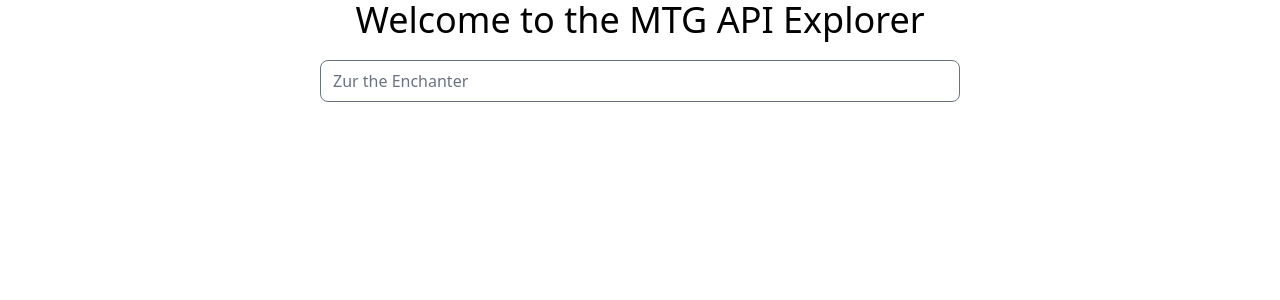
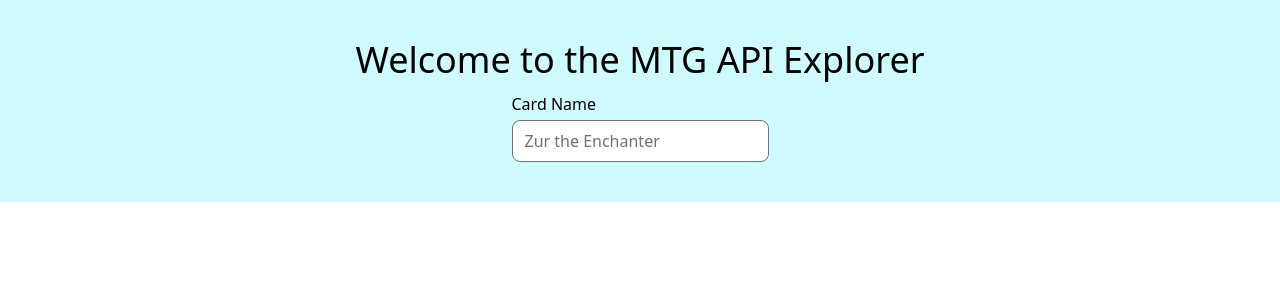
Before and after one commit to lwerner27/mtg-api-ui, a React (Vite) app: page / in a window 1280 px wide. Shown: the top 300 px of the page. Built offline with nearby package versions, Linux system fonts and the light colour scheme.

Commit message:
Cleaned up styling on for this page, scaffolded state.

```diff
--- a/src/Pages/Home/index.jsx
+++ b/src/Pages/Home/index.jsx
@@ -1,16 +1,27 @@
+import { useState } from 'react';
 import CustomTextInput from '../../Components/CustomTextInput';
+
 function Home() {
+    const [searchTerm, setSearchTerm] = useState(null);
+    const cardNames = null;
+
     return (
-        <div className='container mx-auto flex flex-col items-center'>
-            <h1 className='text-4xl text-center'>
+        <div className='mx-auto'>
+            <div className='bg-cyan-100 w-full py-10'>
+                <h1 className='text-4xl text-center pb-3'>
                     Welcome to the MTG API Explorer
                 </h1>
+                <div className='form-container w-fit mx-auto flex flex-col'>
+                    <label htmlFor='card-search'>Card Name</label>
                     <CustomTextInput
                         inputType='Text'
                         inputId='card-search'
                         inputPlaceholder='Zur the Enchanter'
-                additionalClasses={'mt-5 md:w-full lg:w-1/2'}
+                        additionalClasses={
+                            'mt-1 focus:ring-gray-400 focus:border-gray-400'
+                        }
                         dataList='cardNames'
+                        inputSetter={setSearchTerm}
                     />
                     <datalist id='cardNames'>
                         <option value='Zur the Enchanter' />
@@ -18,6 +29,13 @@
                         <option value='Pacifism' />
                     </datalist>
                 </div>
+            </div>
+
+            {/* TODO */}
+            <section id='random-commanders'>
+                {/* 3 Random Commanders will be rendered here when the page loads. */}
+            </section>
+        </div>
     );
 }
 
```
Lines whose indentation alone changed are shown as unchanged.
